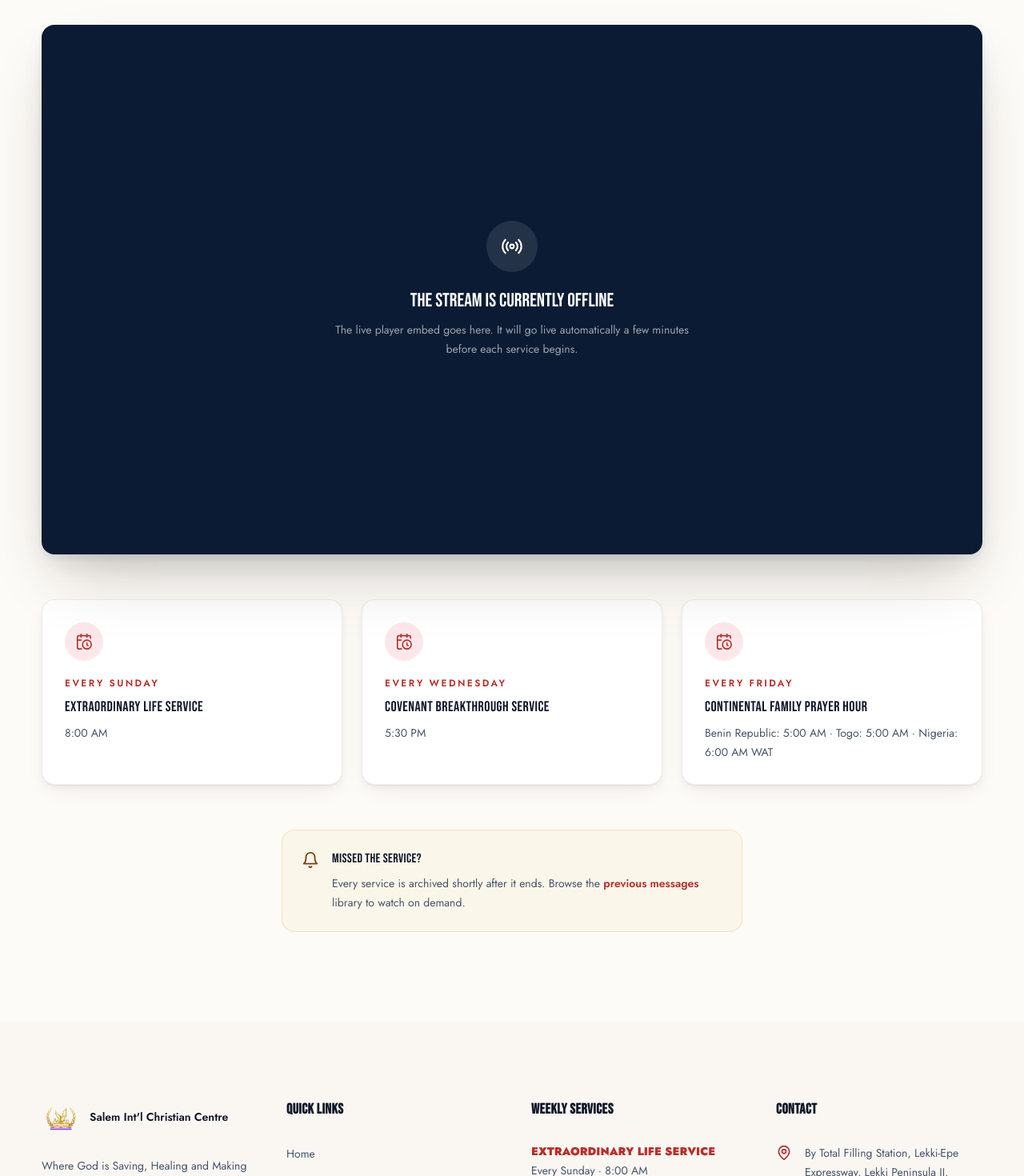
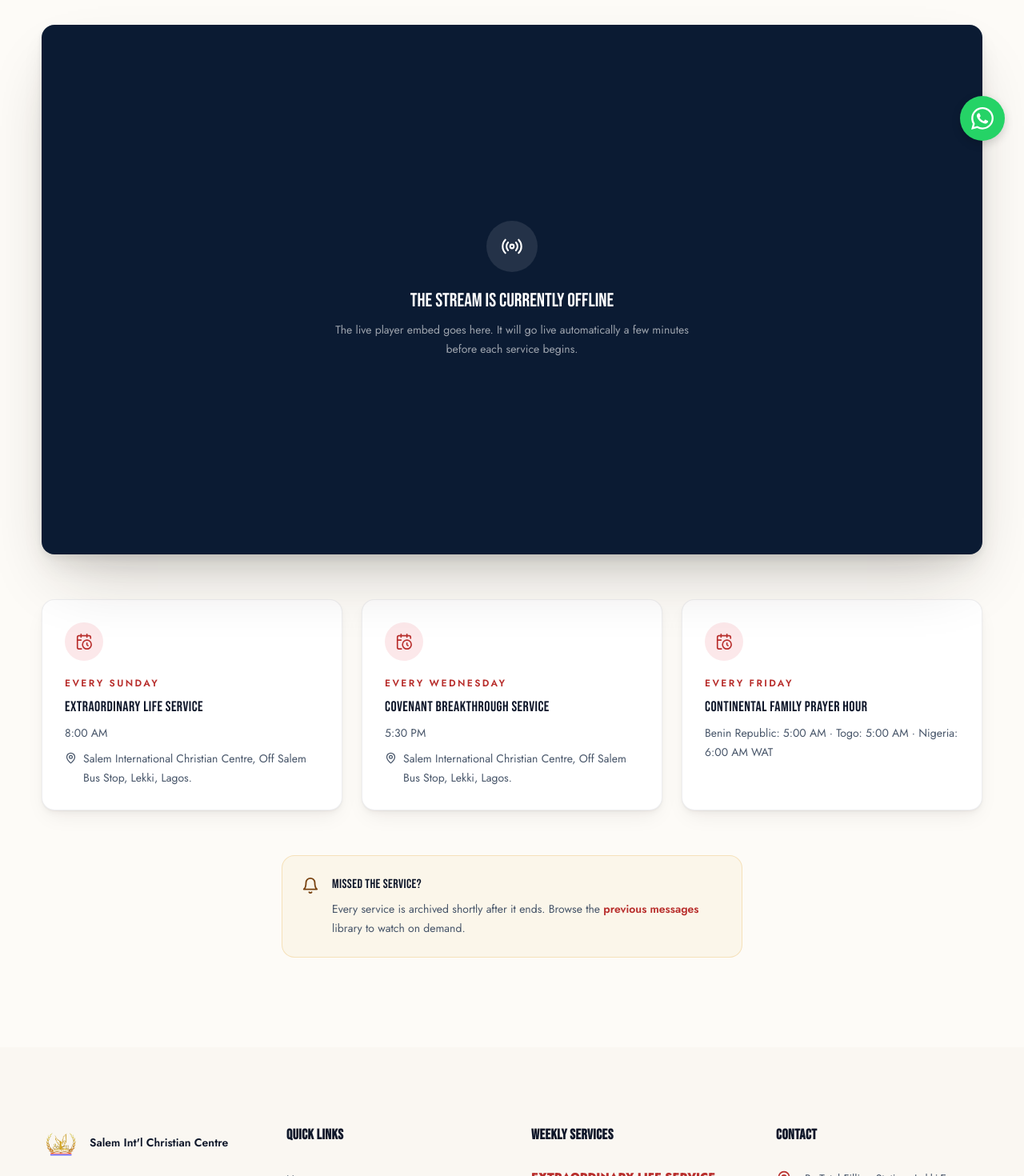
Before and after one commit to barnzdtekguy/Salem-Africa, a Next.js app: page /media/live in a window 1280 px wide. Shown: the part 600-2070 px from the top of the page at 80% size. Built offline with nearby package versions, Linux system fonts and the light colour scheme.

Commit message:
numerous changes

```diff
--- a/src/app/layout.tsx
+++ b/src/app/layout.tsx
@@ -1,5 +1,7 @@
 import type { Metadata } from 'next';
 import localFont from 'next/font/local';
+import { WhatsAppButton } from '@/components/whatsapp-button';
+import { WHATSAPP_PHONE_NUMBER } from '@/data/contact';
 import './globals.css';
 
 /*
@@ -47,7 +49,10 @@
 export default function RootLayout({ children }: { children: React.ReactNode }) {
   return (
     <html lang="en" className={`${display.variable} ${sans.variable}`} suppressHydrationWarning>
-      <body suppressHydrationWarning>{children}</body>
+      <body suppressHydrationWarning>
+        {children}
+        <WhatsAppButton phoneNumber={WHATSAPP_PHONE_NUMBER} />
+      </body>
     </html>
   );
 }
--- a/src/app/media/live/page.tsx
+++ b/src/app/media/live/page.tsx
@@ -4,7 +4,7 @@
 import { PageHero } from '@/components/page-hero';
 import { MediaTabs } from '@/components/media-tabs';
 import { Reveal } from '@/components/reveal';
-import { Radio, CalendarClock, Bell } from 'lucide-react';
+import { Radio, CalendarClock, Bell, MapPin } from 'lucide-react';
 import { EVENTS } from '@/data/events';
 
 export const metadata: Metadata = { title: 'Live | Salem Africa' };
@@ -51,6 +51,12 @@
                   </p>
                   <h3 className="mt-2 font-display text-lg text-ink">{event.title}</h3>
                   <p className="mt-1.5 text-sm leading-6 text-ink-muted">{event.schedule}</p>
+                  {event.location && (
+                    <p className="mt-2 flex items-start gap-2 text-sm leading-6 text-ink-muted">
+                      <MapPin size={15} className="mt-1 shrink-0" />
+                      <span>{event.location}</span>
+                    </p>
+                  )}
                 </div>
               </Reveal>
             ))}
--- a/src/components/events-directory.tsx
+++ b/src/components/events-directory.tsx
@@ -1,4 +1,4 @@
-import { CalendarClock, Clock } from 'lucide-react';
+import { CalendarClock, Clock, MapPin } from 'lucide-react';
 import type { SalemEvent } from '@/data/events';
 import { ImageWithFallback } from '@/components/image-with-fallback';
 import { Reveal } from '@/components/reveal';
@@ -31,6 +31,12 @@
               <Clock size={16} className="mt-1 shrink-0" />
               <span>{event.schedule}</span>
             </p>
+            {event.location && (
+              <p className="flex items-start gap-2 leading-6 text-ink-muted">
+                <MapPin size={16} className="mt-1 shrink-0" />
+                <span>{event.location}</span>
+              </p>
+            )}
           </div>
 
           <p className="mt-4 text-sm leading-6 text-ink-muted">{event.description}</p>
--- a/src/components/footer.tsx
+++ b/src/components/footer.tsx
@@ -68,6 +68,7 @@
                 <div key={event.slug}>
                   <p className="text-sm font-black text-terracotta">{event.title}</p>
                   <p className="mt-1 text-sm leading-5 text-ink-muted">{event.frequency} · {event.schedule}</p>
+                  {event.location && <p className="mt-1 text-xs leading-5 text-ink-muted">{event.location}</p>}
                 </div>
               ))}
               <div>
--- a/src/components/upcoming-events.tsx
+++ b/src/components/upcoming-events.tsx
@@ -2,7 +2,7 @@
 
 import { useRef } from 'react';
 import Link from 'next/link';
-import { CalendarClock, ChevronLeft, ChevronRight } from 'lucide-react';
+import { CalendarClock, ChevronLeft, ChevronRight, MapPin } from 'lucide-react';
 import { EVENTS } from '@/data/events';
 import { ImageWithFallback } from '@/components/image-with-fallback';
 import { Reveal } from '@/components/reveal';
@@ -66,6 +66,11 @@
                 <p className="mt-2 flex items-start gap-1.5 text-xs leading-5 text-ink-muted">
                   <CalendarClock size={13} className="mt-0.5 shrink-0" /> {event.schedule}
                 </p>
+                {event.location && (
+                  <p className="mt-1 flex items-start gap-1.5 text-xs leading-5 text-ink-muted">
+                    <MapPin size={13} className="mt-0.5 shrink-0" /> {event.location}
+                  </p>
+                )}
               </Link>
           ))}
         </div>
--- /dev/null
+++ b/src/components/whatsapp-button.tsx
@@ -0,0 +1,28 @@
+export function WhatsAppButton({ phoneNumber }: { phoneNumber: string }) {
+  const number = phoneNumber.replace(/\D/g, '');
+  const message = encodeURIComponent('Hello, Salem Africa.');
+  const href = 'https://wa.me/' + number + '?text=' + message;
+
+  return (
+    <div className="group fixed bottom-[calc(16px_+_env(safe-area-inset-bottom))] right-4 z-40 sm:bottom-[calc(24px_+_env(safe-area-inset-bottom))] sm:right-6">
+      <span className="pointer-events-none absolute right-[calc(100%_+_0.75rem)] top-1/2 -translate-y-1/2 translate-x-1 whitespace-nowrap rounded-lg bg-ink px-3.5 py-2 text-xs font-medium text-white opacity-0 shadow-soft transition duration-200 group-hover:translate-x-0 group-hover:opacity-100 group-focus-within:translate-x-0 group-focus-within:opacity-100">
+        Chat with us on WhatsApp
+      </span>
+      <a
+        href={href}
+        target="_blank"
+        rel="noopener noreferrer"
+        aria-label="Chat with us on WhatsApp"
+        title="Chat with us on WhatsApp"
+        className="flex h-14 w-14 items-center justify-center rounded-full bg-[#25D366] text-white shadow-[0_4px_12px_rgba(0,0,0,0.16)] transition-[transform,box-shadow,background-color] duration-200 ease-out hover:scale-[1.04] hover:bg-[#20BD5A] hover:shadow-[0_8px_20px_rgba(0,0,0,0.2)] focus-visible:outline focus-visible:outline-2 focus-visible:outline-offset-4 focus-visible:outline-[#128C7E]"
+      >
+        <svg viewBox="0 0 24 24" className="h-7 w-7" aria-hidden="true">
+          <path
+            fill="currentColor"
+            d="M17.472 14.382c-.297-.149-1.758-.867-2.03-.967-.273-.099-.471-.148-.67.15-.197.297-.767.966-.94 1.164-.173.198-.347.223-.644.075-.297-.149-1.255-.463-2.39-1.475-.883-.788-1.48-1.761-1.653-2.059-.173-.297-.018-.458.13-.606.134-.133.298-.347.446-.52.149-.174.198-.298.298-.497.099-.198.05-.372-.025-.52-.075-.149-.669-1.611-.916-2.206-.241-.579-.487-.5-.669-.51-.173-.008-.371-.01-.569-.01-.198 0-.52.074-.792.371-.272.298-1.04 1.016-1.04 2.479s1.064 2.875 1.212 3.074c.149.198 2.095 3.2 5.076 4.487.709.306 1.263.489 1.695.626.712.227 1.36.195 1.872.118.571-.085 1.758-.719 2.006-1.413.248-.694.248-1.289.173-1.413-.074-.124-.272-.198-.569-.347M12.051 21.785h-.004a9.87 9.87 0 0 1-5.031-1.378l-.361-.214-3.741.982.998-3.648-.235-.374a9.86 9.86 0 0 1-1.51-5.261c.002-5.45 4.436-9.884 9.89-9.884 2.64.001 5.122 1.03 6.987 2.898a9.825 9.825 0 0 1 2.892 6.992c-.003 5.45-4.436 9.883-9.885 9.887m8.413-18.297A11.815 11.815 0 0 0 12.055 0C5.495 0 .156 5.338.153 11.902c0 2.087.545 4.124 1.58 5.92L.055 24l6.321-1.659a11.9 11.9 0 0 0 5.674 1.443h.005c6.56 0 11.899-5.338 11.902-11.902a11.83 11.83 0 0 0-3.493-8.394Z"
+          />
+        </svg>
+      </a>
+    </div>
+  );
+}
--- /dev/null
+++ b/src/data/contact.ts
@@ -0,0 +1 @@
+export const WHATSAPP_PHONE_NUMBER = '2348181706865';
--- a/src/data/events.json
+++ b/src/data/events.json
@@ -5,6 +5,7 @@
     "category": "Sunday Service",
     "frequency": "Every Sunday",
     "schedule": "8:00 AM",
+    "location": "Salem International Christian Centre, Off Salem Bus Stop, Lekki, Lagos.",
     "image": "/assets/events/extraordinary-life-service-flyer.jpg",
     "description": "Join us for the weekly Extraordinary Life Service."
   },
@@ -14,6 +15,7 @@
     "category": "Midweek Service",
     "frequency": "Every Wednesday",
     "schedule": "5:30 PM",
+    "location": "Salem International Christian Centre, Off Salem Bus Stop, Lekki, Lagos.",
     "image": "/assets/events/covenant-breakthrough-service-flyer.jpg",
     "description": "Join us for the weekly Covenant Breakthrough Service."
   },
--- a/src/data/events.ts
+++ b/src/data/events.ts
@@ -6,6 +6,7 @@
   category: string;
   frequency: string;
   schedule: string;
+  location?: string;
   image: string;
   description: string;
 }
```
